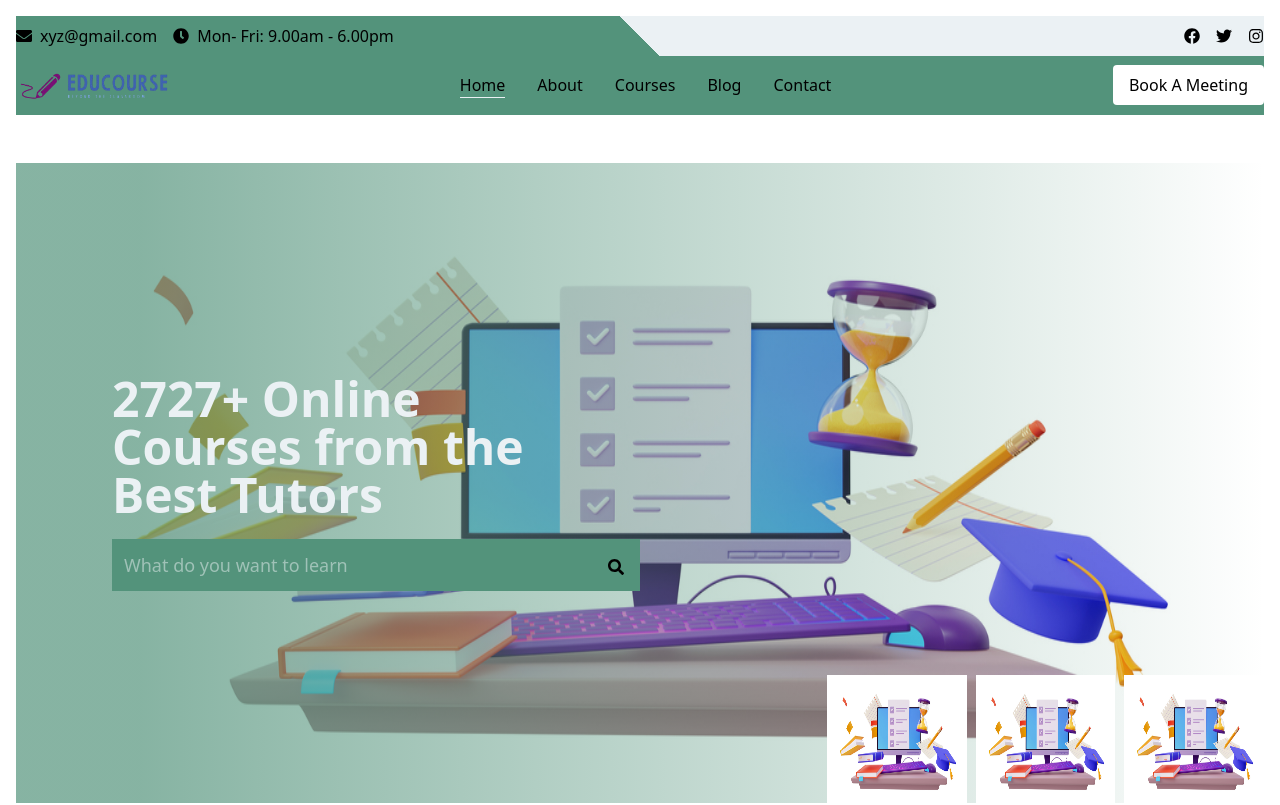
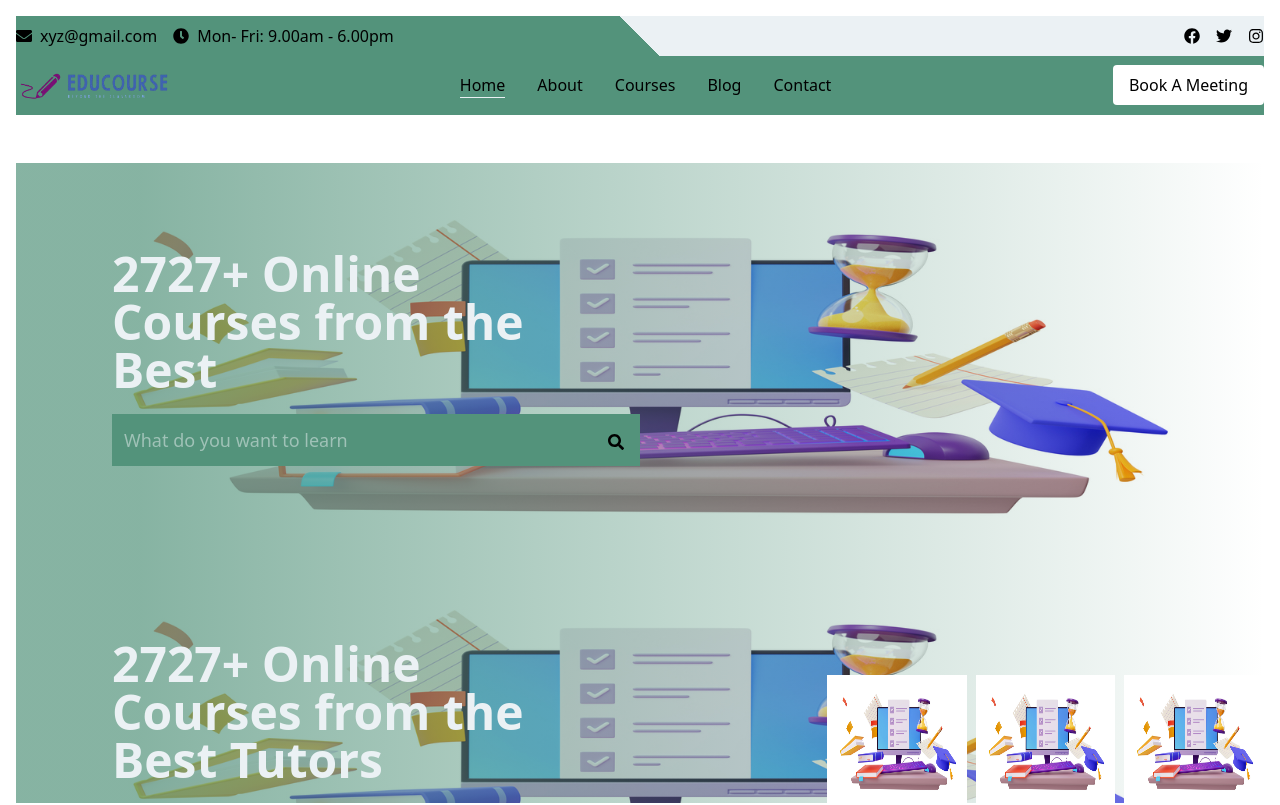
Before and after one commit to eduCourseOrg/eduCourse-client, a React (Vite) app: page / in a window 1280 px wide. Shown: the top 805 px of the page. Built offline with nearby package versions, Linux system fonts and the light colour scheme.

Commit message:
slider updated partially

```diff
--- a/src/Components/Home/Hero.jsx
+++ b/src/Components/Home/Hero.jsx
@@ -7,16 +7,18 @@ const Hero = () => {
 
     useEffect(() => {
         const interval = setInterval(() => {
-        }, 3000);
+            setCurrentSlide(currentSlide+1)
+        }, 5000);
         return () => clearInterval(interval);
-    }, []);
-
+    }, [currentSlide]);
+    console.log(currentSlide)
     return (
         <div className="w-full h-[80vh] relative">
             {/* Slide Wrapper */}
-            <div className="slider-wrapper w-full h-full overflow-hidden">
+            <div className="slider-wrapper w-full h-full overflow-hidden relative">
                 {/* Slide One start here */}
-                <div className="slide-1 w-full h-full bg-linear-to-r from-primary to-transparent relative">
+                <div className={`${currentSlide ===1 && 'absolute left-0 top-0'}` }>
+                    <div className="slide-1 w-full h-full bg-linear-to-r from-primary to-transparent relative">
                     {/* this div is for overlay manage */}
                     <div className='w-full h-full bg-linear-to-r from-primary from-10% to-transparent opacity-70 absolute top-0 left-0'></div>
                     {/* Image section */}
@@ -30,9 +32,29 @@ const Hero = () => {
                             <FaSearch className='absolute right-4 top-5'></FaSearch>
                         </div>
                     </div>
+                    </div>
                 </div>
                 {/* Slide two start here */}
-                <div className="slide-1 w-full h-full bg-linear-to-r from-primary to-transparent relative">
+                <div className={`${currentSlide===2 && 'absolute left-0 top-0'}` }>
+                    <div className="slide-1 w-full h-full bg-linear-to-r from-primary to-transparent relative">
+                    {/* this div is for overlay manage */}
+                    <div className='w-full h-full bg-linear-to-r from-primary from-10% to-transparent opacity-70 absolute top-0 left-0'></div>
+                    {/* Image section */}
+                    <img src={banner1} alt="banner1" className='w-full h-full' />
+                    {/* Text and Input field Section */}
+                    <div className='w-[50%] h-full flex flex-col gap-5 justify-center items-start pl-24 absolute top-0 left-0'>
+                        <h1 className='text-5xl text-secondary font-bold'>2727+ Online <br /> Courses from the <br /> Best </h1>
+                        {/* Input Box and serch icon */}
+                        <div className='w-full relative'>
+                            <input type="text" name="courseName" placeholder='What do you want to learn' id="" className=' p-3 w-full text-secondary text-lg bg-primary' />
+                            <FaSearch className='absolute right-4 top-5'></FaSearch>
+                        </div>
+                    </div>
+                    </div>
+                </div>
+                {/* Slide three start here */}
+                <div className={`${currentSlide===3 && 'absolute left-0 top-0'}` }>
+                    <div className="slide-1 w-full h-full bg-linear-to-r from-primary to-transparent relative">
                     {/* this div is for overlay manage */}
                     <div className='w-full h-full bg-linear-to-r from-primary from-10% to-transparent opacity-70 absolute top-0 left-0'></div>
                     {/* Image section */}
@@ -46,21 +68,6 @@ const Hero = () => {
                             <FaSearch className='absolute right-4 top-5'></FaSearch>
                         </div>
                     </div>
-                </div>
-                {/* Slide three start here */}
-                <div className="slide-1 w-full h-full bg-linear-to-r from-primary to-transparent relative">
-                    {/* this div is for overlay manage */}
-                    <div className='w-full h-full bg-linear-to-r from-primary from-10% to-transparent opacity-70 absolute top-0 left-0'></div>
-                    {/* Image section */}
-                    <img src={banner1} alt="banner1" className='w-full h-full' />
-                    {/* Text and Input field Section */}
-                    <div className='w-[50%] h-full flex flex-col gap-5 justify-center items-start pl-24 absolute top-0 left-0'>
-                        <h1 className='text-5xl text-secondary font-bold'>2727+ Online <br /> Courses from the <br /> Best Tutors</h1>
-                        {/* Input Box and serch icon */}
-                        <div className='w-full relative'>
-                            <input type="text" name="courseName" placeholder='What do you want to learn' id="" className=' p-3 w-full text-secondary text-lg bg-primary' />
-                            <FaSearch className='absolute right-4 top-5'></FaSearch>
-                        </div>
                     </div>
                 </div>
             </div>
```
